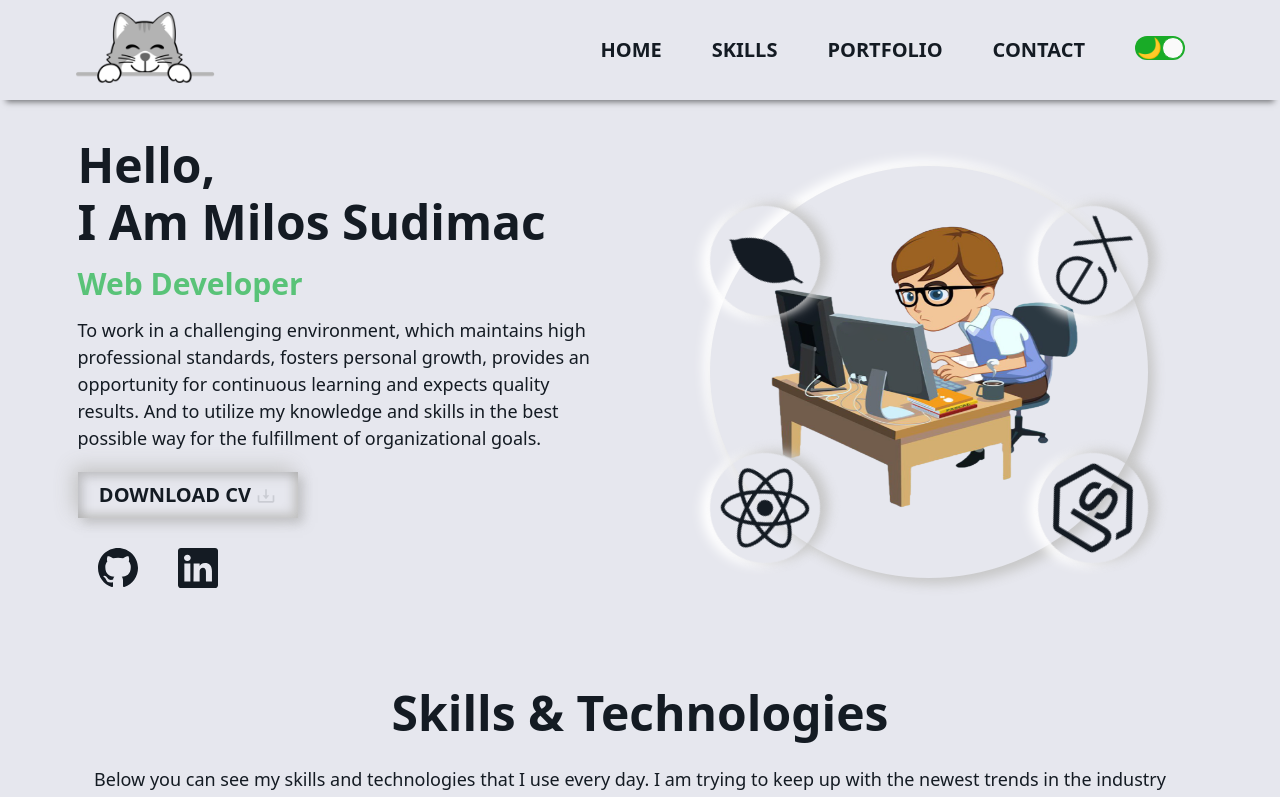
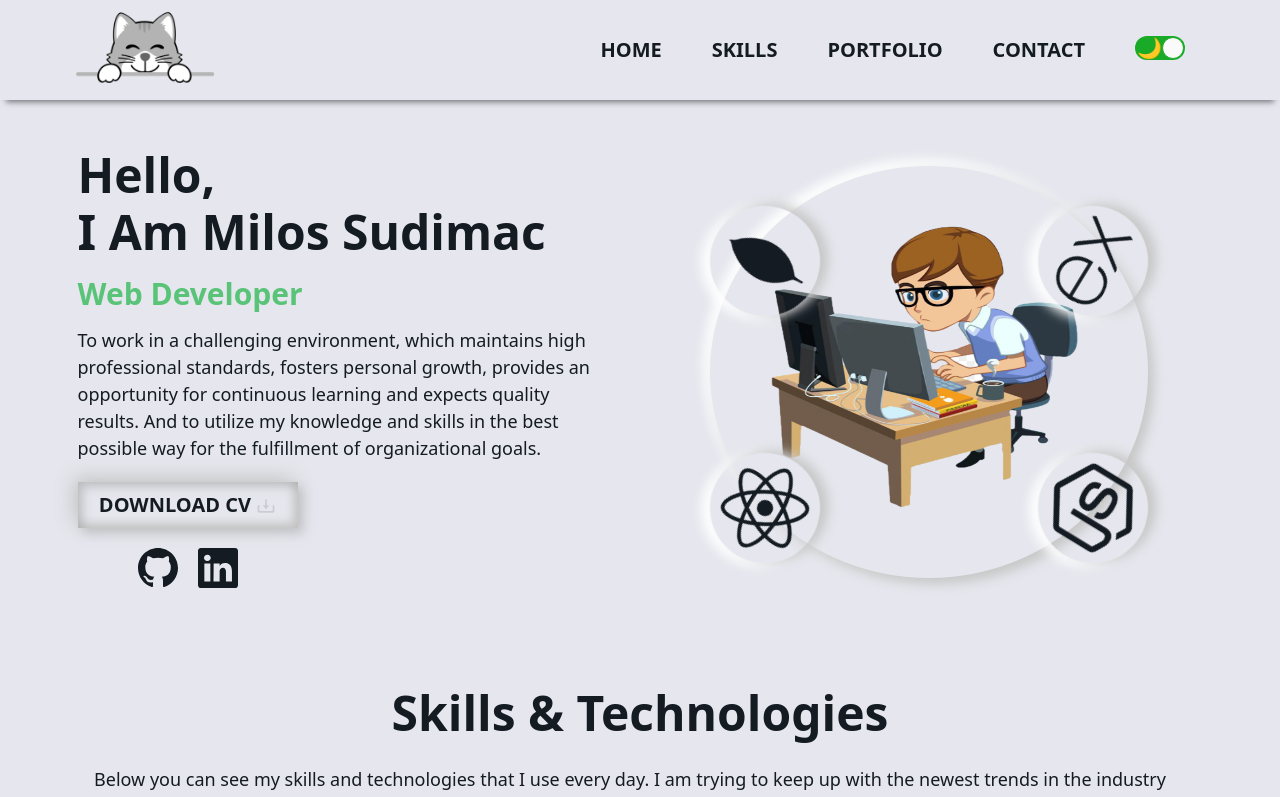
Before and after one commit to MiIos1988/Portfolio-react, a React (Create React App) app: page / in a window 1280 px wide. Shown: the top 797 px of the page. Built offline with nearby package versions, Linux system fonts and the light colour scheme.

Commit message:
Change margin in social div

```diff
--- a/src/components/HeroComponent/HeroComponent.jsx
+++ b/src/components/HeroComponent/HeroComponent.jsx
@@ -29,12 +29,15 @@ const HeroComponent = () => {
           <BiDownload className="animate__animated animate__flash animate__infinite animate__slow" />
         </button>
         <div className="iconSocial">
+          <div>
+
           <a href="https://github.com/VojvodaMilos" target="_blank">
             <BsGithub />
           </a>
           <a href="https://github.com/VojvodaMilos" target="_blank">
             <BsLinkedin />
           </a>
+          </div>
         </div>
 
 
--- a/src/components/HeroComponent/hero.scss
+++ b/src/components/HeroComponent/hero.scss
@@ -120,13 +120,20 @@
 
   .iconSocial {
 
-    // width: 220px;
+    width: 220px;
+
+    div {
+
+      text-align: center;
+    }
+
+
     a {
 
       svg {
         font-size: 4rem;
         color: var(--text-color);
-        margin: 2rem;
+        margin: 1rem;
       }
 
     }
```
